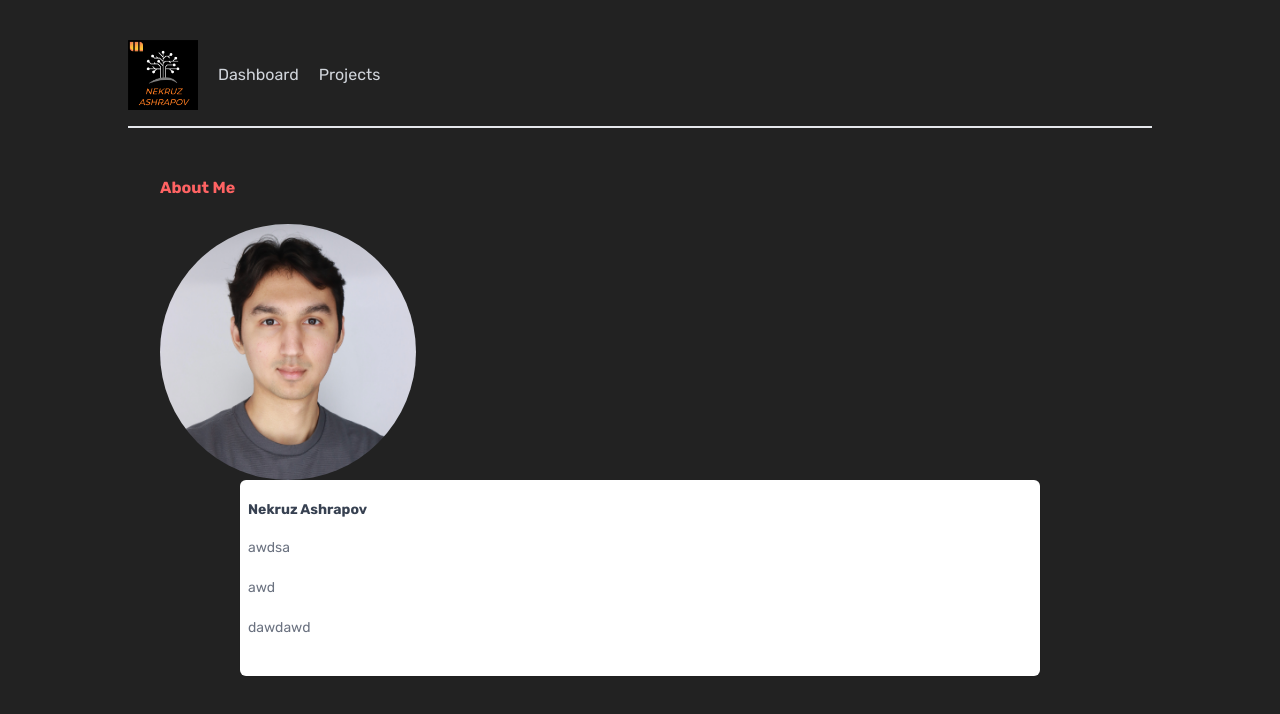
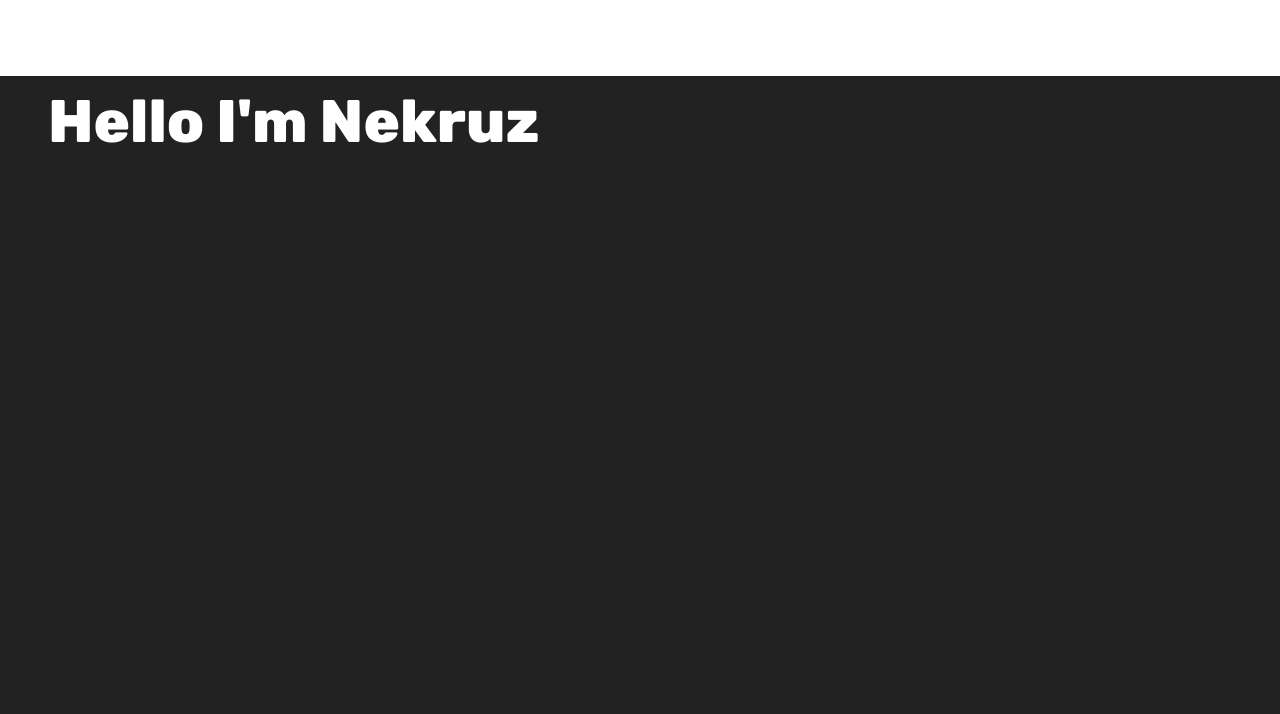
Before and after one commit to NekruzAsh/MyPortfolio, a Next.js app: page / in a window 1280 px wide. Shown: the top 714 px of the page. Built offline with nearby package versions, Linux system fonts and the light colour scheme.

Commit message:
deleted older styles and features restyling it from scratch

```diff
--- a/app/components/Navbar.jsx
+++ b/app/components/Navbar.jsx
@@ -1,20 +1,15 @@
-import Link from "next/link";
-import Image from "next/image";
-import Logo from "./nwanyzch.png";
-export default function Navbar() {
+import React from "react";
+
+const Navbar = () => {
   return (
-    <nav>
-      <Image
-        src={Logo}
-        alt="Nekruz Ashrapov Logo"
-        width={70}
-        quality={100}
-        placeholder="blur"
-      />
+    <section>
+      <h1 className="text-white mb-4 text-4xl lg:text-6xl font-extrabold">Hello I'm Nekruz</h1>
+      <p className="text-[#ADB7BE] text-lg lg:text-xl">
 
-      <Link href="/">Dashboard</Link>
-      <Link href="/projects">Projects</Link>
 
-    </nav>
+      </p>
+    </section>
   );
-}
+};
+
+export default Navbar;
--- a/app/globals.css
+++ b/app/globals.css
@@ -1,153 +1,3 @@
 @tailwind base;
 @tailwind components;
 @tailwind utilities;
-
-/* base styles */
-body {
-  background: #222222;
-  @apply text-gray-500 m-8;
-}
-h1, h2 {
-  @apply font-bold text-primary text-lg;
-}
-main {
-  @apply max-w-5xl my-12 mx-auto px-8;
-}
-main > h2 {
-  @apply mb-4 pb-2 text-base ;
-}
-p > a {
-  @apply text-primary underline;
-}
-
-/* nav styles */
-nav {
-  @apply
-    pb-4
-    border-b-2 border-gray-200
-    flex items-center gap-5
-    my-10 mx-auto
-    max-w-5xl;
-}
-nav a, nav span {
-  @apply text-gray-300;
-}
-nav a:hover {
-  @apply text-white;
-}
-main nav {
-  @apply border-0;
-}
-
-/* button styles */
-button {
-  @apply
-    px-3 py-2
-    rounded-sm
-    flex justify-between items-center gap-2
-    text-sm;
-}
-button:hover {
-  @apply bg-opacity-90;
-}
-.btn-primary {
-  @apply bg-primary text-white;
-}
-.btn-secondary {
-  @apply bg-gray-200 text-gray-900;
-}
-
-/* form styles */
-form {
-  @apply
-    py-4 px-7
-    bg-primary
-    bg-opacity-5
-    rounded-md
-    block
-    mx-auto
-    min-w-fit w-1/4;
-}
-form label {
-  @apply block;
-}
-form input,
-form textarea,
-form select {
-  @apply
-    block
-    mt-2 my-4 px-2 py-1
-    rounded-sm w-full;
-}
-form button {
-  @apply block mx-auto;
-}
-
-/* feedback styles */
-.error {
-  @apply
-    border-2
-    border-red-500
-    bg-red-300
-    text-red-800
-    py-1 px-2
-    rounded-sm
-    block
-    max-w-fit
-    my-4 mx-auto;
-}
-
-/* card styles */
-.card {
-  @apply
-    bg-white
-    shadow-sm
-    rounded-md
-    py-5 px-2 my-0 mx-20
-    relative
-    overflow-hidden;
-    display: flex;
-}
-
-.card .card-image {
-  @apply
-    w-1/3
-
-}
-
-.card .card-content {
-  @apply
-    w-2/3; /* Adjust this value to change the width of the content */
-}
-
-
-.card h3 {
-  @apply
-    font-bold text-gray-700 text-sm
-    mb-0;
-}
-.card p {
-  @apply my-4 text-sm leading-6;
-}
-
-/* pill styles */
-.pill {
-  @apply
-    py-1 px-2 mt-3
-    inline-block
-    text-xs font-semibold;
-}
-.pill.high {
-  @apply bg-red-300 text-red-600;
-}
-.pill.medium {
-  @apply bg-blue-300 text-blue-600;
-}
-.pill.low {
-  @apply bg-emerald-300 text-emerald-600;
-}
-.card .pill {
-  @apply
-    absolute bottom-0 right-0
-    rounded-tl-md;
-}
--- a/app/page.jsx
+++ b/app/page.jsx
@@ -1,35 +1,11 @@
-import Link from "next/link";
 import Image from "next/image";
-import profilePic from "./IMG-3442.jpg";
+import Navbar from "./components/Navbar";
+
 
 export default function Home() {
   return (
-    <main>
-      <h2>About Me</h2>
-      <div class="w-64 h-64 relative overflow-hidden rounded-full">
-        <Image
-          src={profilePic}
-          alt="Nekruz Ashrapov"
-          quality={100}
-          layout="fill"
-          objectFit="cover"
-          objectPosition="center top"
-        />
-      </div>
-      <div className="card">
-        <div className="card-content">
-          <h3>Nekruz Ashrapov</h3>
-          <p>
-            awdsa
-          </p>
-          <p>
-            awd
-          </p>
-          <p>
-           dawdawd
-          </p>
-        </div>
-      </div>
+    <main className="flex min-h-screen flex-col bg-[#222222] container mx-auto px-12 py-4">
+      <Navbar />
     </main>
   );
 }
```
